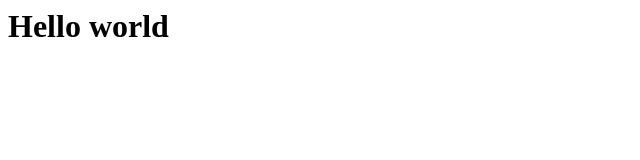
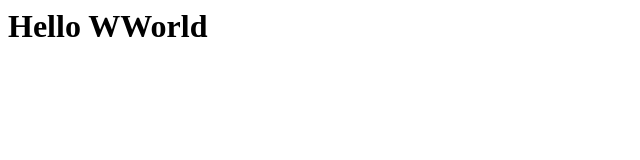
Before and after one commit to mladen1002/test_project, a plain HTML site: page index.html in a window 1280 px wide. Shown: the whole page, without its empty margins (0-640 px from the left). Drawn offline with Linux system fonts and the light colour scheme.

Commit message:
Update index.html

```diff
--- a/index.html
+++ b/index.html
@@ -1 +1 @@
-<h1>Hello world</h1>
+<h1>Hello WWorld</h1>
```
